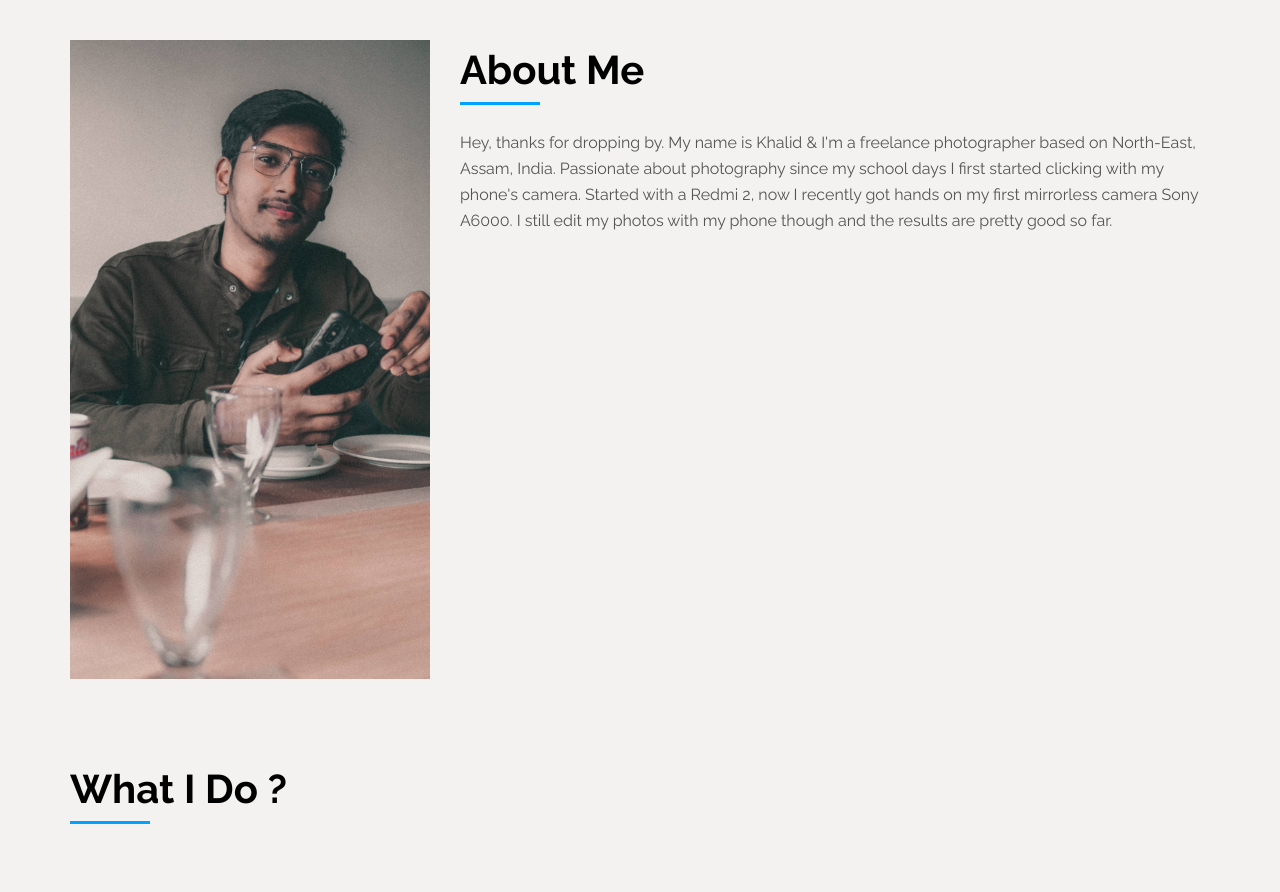
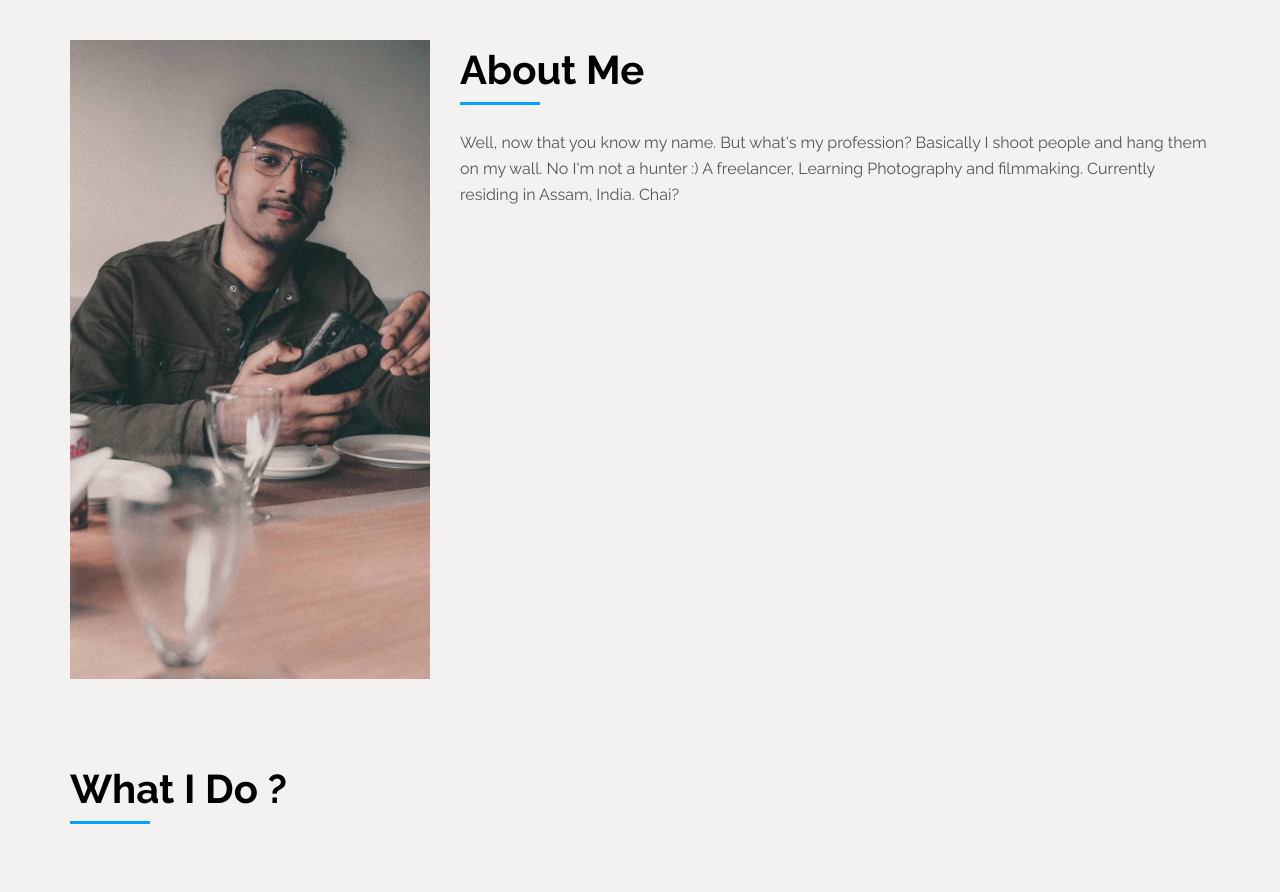
Before and after one commit to khalidtoshoot/khalidtoshoot.github.io, a plain HTML site: page index.html in a window 1280 px wide. Shown: the part 840-1732 px from the top of the page. Drawn offline with Linux system fonts and the light colour scheme.

Commit message:
About Updated

```diff
--- a/index.html
+++ b/index.html
@@ -64,7 +64,8 @@
                             </div>
                         </div>
                         <p>
-                            Hey, thanks for dropping by. My name is Khalid & I'm a freelance photographer based on North-East, Assam, India. Passionate about photography since my school days I first started clicking with my phone's camera. Started with a Redmi 2, now I recently got hands on my first mirrorless camera Sony A6000. I still edit my photos with my phone though and the results are pretty good so far.
+                           Well, now that you know my name. But what's my profession?  Basically I shoot people and hang them on my wall. No I'm not a hunter :)
+A freelancer, Learning Photography and filmmaking. Currently residing in Assam, India. Chai?
                         </p>
                     </div>
                 </div>
```
